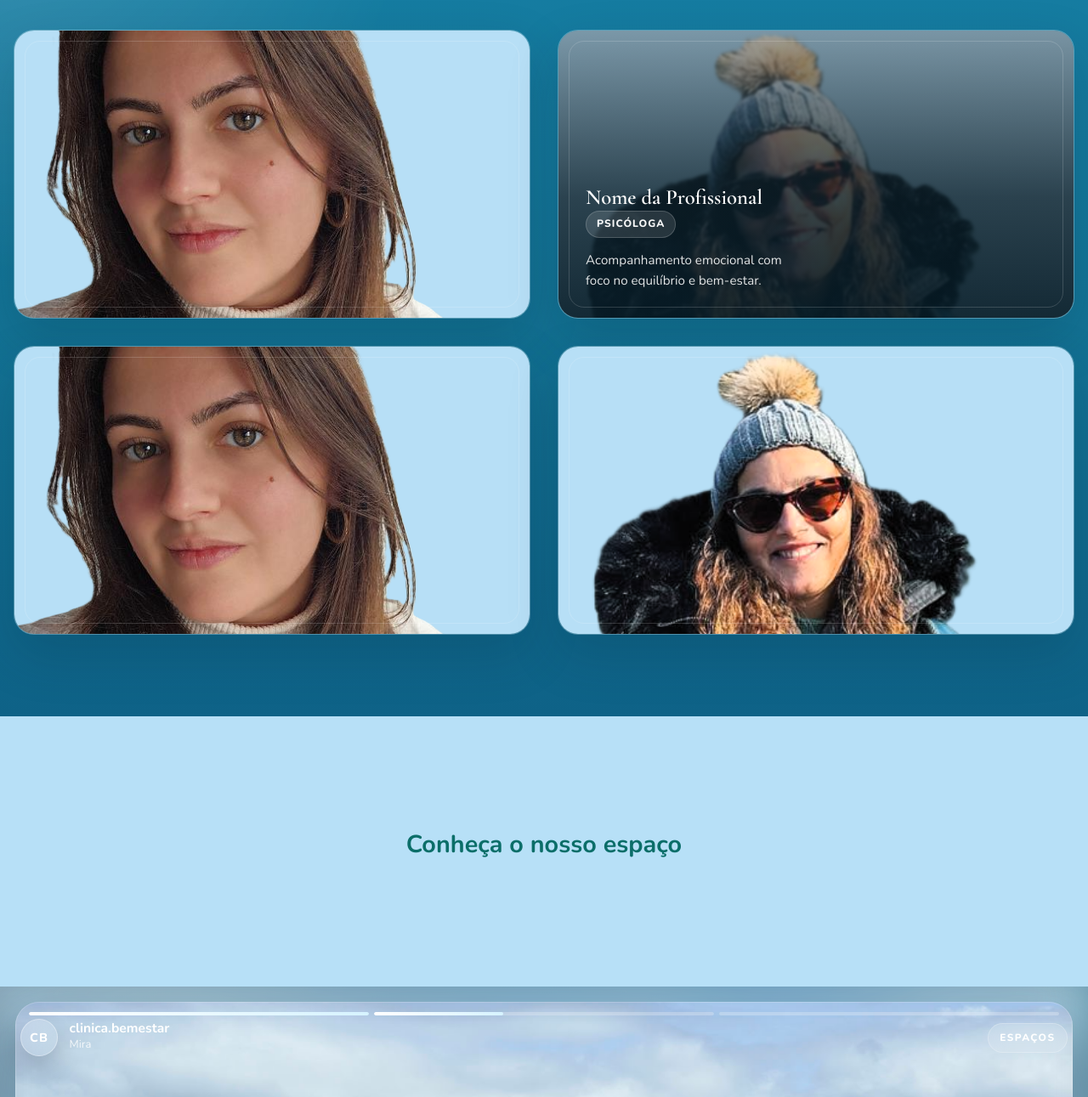
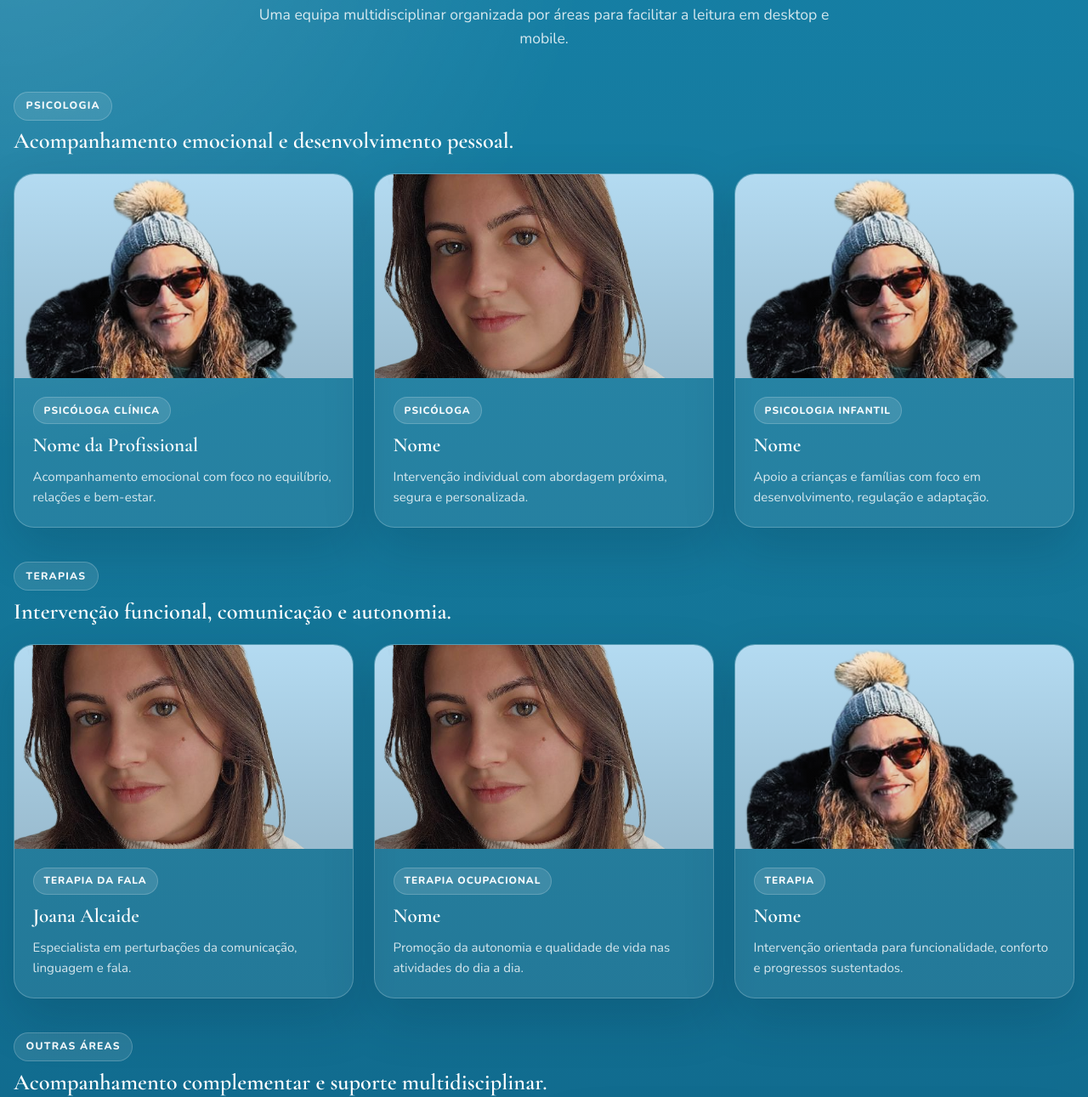
Before and after one commit to andre170594/siteClinica, a website: page index.html in a window 1280 px wide. Shown: the part 2873-4164 px from the top of the page at 85% size. Drawn offline with nearby package versions, Linux system fonts and the light colour scheme.

Commit message:
v1.9.9.1

```diff
--- a/assets/css/team.css
+++ b/assets/css/team.css
@@ -1,5 +1,5 @@
 /*==============================
-EQUIPA NOVA
+  EQUIPA
 ==============================*/
 
 .team {
@@ -9,173 +9,185 @@ EQUIPA NOVA
         linear-gradient(180deg, #1680a6 0%, #137395 55%, #0e6287 100%);
 }
 
-/* GRID */
-.team-grid {
+.team-groups {
     display: grid;
-    grid-template-columns: repeat(2, 1fr);
-    gap: 2rem;
+    gap: 2.5rem;
     margin-top: 3rem;
 }
 
-/* CARD */
+.team-group {
+    display: grid;
+    gap: 1.5rem;
+}
+
+.team-group-header {
+    display: flex;
+    flex-direction: column;
+    gap: 0.65rem;
+    max-width: 680px;
+}
+
+.team-group-kicker {
+    display: inline-flex;
+    align-items: center;
+    width: fit-content;
+    min-height: 34px;
+    padding: 0.35rem 0.85rem;
+    border-radius: 999px;
+    border: 1px solid rgba(255, 255, 255, 0.2);
+    background: rgba(255, 255, 255, 0.1);
+    color: rgba(255, 255, 255, 0.94);
+    font-size: 0.76rem;
+    font-weight: 800;
+    letter-spacing: 0.1em;
+    text-transform: uppercase;
+}
+
+.team-group-header h3 {
+    color: #ffffff;
+    font-size: 1.65rem;
+    line-height: 1.08;
+    font-family: var(--font-display), serif;
+    font-weight: 600;
+}
+
+.team-cards {
+    display: grid;
+    grid-template-columns: repeat(3, minmax(0, 1fr));
+    gap: 1.5rem;
+}
+
+.team-cards-compact {
+    grid-template-columns: repeat(2, minmax(0, 1fr));
+}
+
 .team-card {
-    position: relative;
+    display: grid;
+    grid-template-rows: 240px 1fr;
+    min-height: 100%;
+    background: rgba(255, 255, 255, 0.08);
+    border: 1px solid rgba(255, 255, 255, 0.22);
+    border-radius: 24px;
     overflow: hidden;
-    cursor: pointer;
-    height: 340px;
-    background: rgba(255, 255, 255, 0.08);
-    border: 1px solid rgba(255,255,255,0.22);
-    border-radius: 24px;
     box-shadow: 0 24px 60px rgba(8, 34, 49, 0.18);
     transition: transform 0.22s ease, box-shadow 0.22s ease, border-color 0.22s ease;
 }
 
-.team-card::before {
+.team-card-media {
+    position: relative;
+    overflow: hidden;
+}
+
+.team-card-media::after {
     content: "";
     position: absolute;
-    inset: 12px;
-    border-radius: 18px;
-    border: 1px solid rgba(255, 255, 255, 0.16);
-    pointer-events: none;
-    z-index: 2;
+    inset: 0;
+    background: linear-gradient(180deg, rgba(0, 0, 0, 0.02), rgba(0, 0, 0, 0.16));
 }
 
-/* IMAGEM */
-.team-card img {
+.team-card-media img {
     width: 100%;
     height: 100%;
     object-fit: cover;
+    object-position: center top;
     background: rgb(183, 223, 246);
-    object-position: center top;
     transform: scale(1.01);
-    transition: transform 0.45s ease, filter 0.45s ease;
+    transition: transform 0.35s ease, filter 0.35s ease;
 }
 
-/* OVERLAY */
-.team-overlay {
-    position: absolute;
-    inset: 0;
-    background:
-        linear-gradient(180deg, rgba(4, 25, 36, 0.1) 0%, rgba(4, 25, 36, 0.7) 58%, rgba(4, 25, 36, 0.88) 100%),
-        linear-gradient(135deg, rgba(183, 223, 246, 0.16), rgba(255, 255, 255, 0.04));
-    color: white;
+.team-card-body {
     display: flex;
     flex-direction: column;
-    justify-content: flex-end;
-    align-items: flex-start;
-    text-align: left;
-    padding: 2rem;
-    opacity: 0;
-    transform: translateY(16px);
-    transition: opacity 0.24s ease, transform 0.24s ease;
-    z-index: 1;
+    gap: 0.8rem;
+    padding: 1.35rem 1.35rem 1.45rem;
+    color: #ffffff;
 }
 
-/* TEXTO */
-.team-overlay h3 {
-    font-size: 1.55rem;
-    margin-bottom: 0.2rem;
-    font-family: var(--font-display), serif;
-    font-weight: 600;
-    line-height: 1.05;
-}
-
-.team-overlay span {
+.team-role {
     display: inline-flex;
     align-items: center;
+    width: fit-content;
     min-height: 32px;
     padding: 0.28rem 0.75rem;
     border-radius: 999px;
-    font-size: 0.76rem;
+    background: rgba(255, 255, 255, 0.12);
+    border: 1px solid rgba(255, 255, 255, 0.18);
+    color: rgba(255, 255, 255, 0.96);
+    font-size: 0.74rem;
     font-weight: 800;
     letter-spacing: 0.08em;
     text-transform: uppercase;
-    color: rgba(255, 255, 255, 0.96);
-    background: rgba(255, 255, 255, 0.12);
-    border: 1px solid rgba(255, 255, 255, 0.18);
-    margin-bottom: 0.95rem;
 }
 
-.team-overlay p {
-    max-width: 28ch;
-    font-size: 0.95rem;
-    line-height: 1.55;
-    color: rgba(255, 255, 255, 0.88);
+.team-card-body h4 {
+    font-size: 1.45rem;
+    line-height: 1.05;
+    font-family: var(--font-display), serif;
+    font-weight: 600;
 }
 
-/* =========================
-HOVER (UTILIZADOR)
-========================= */
+.team-card-body p {
+    color: rgba(255, 255, 255, 0.82);
+    font-size: 0.94rem;
+    line-height: 1.6;
+}
 
 @media (hover: hover) and (pointer: fine) {
     .team-card:hover {
         transform: translateY(-4px);
-        border-color: rgba(255,255,255,0.32);
-        box-shadow: 0 24px 55px rgba(5, 24, 35, 0.24);
+        border-color: rgba(255, 255, 255, 0.34);
+        box-shadow: 0 28px 56px rgba(5, 24, 35, 0.24);
     }
 
-    .team-card:hover img {
+    .team-card:hover .team-card-media img {
         transform: scale(1.04);
-        filter: blur(1.5px) brightness(0.7);
-    }
-
-    .team-card:hover .team-overlay {
-        opacity: 1;
-        transform: translateY(0);
+        filter: saturate(1.04);
     }
 }
 
-.team-card.auto-active img {
-    transform: scale(1.04);
-    filter: blur(1.5px) brightness(0.7);
+@media (max-width: 1100px) {
+    .team-cards {
+        grid-template-columns: repeat(2, minmax(0, 1fr));
+    }
+
+    .team-cards-compact {
+        grid-template-columns: repeat(2, minmax(0, 1fr));
+    }
 }
 
-.team-card.auto-active .team-overlay {
-    opacity: 1;
-    transform: translateY(0);
-}
+@media (max-width: 768px) {
+    .team {
+        padding: 4rem 1rem;
+    }
 
-/* RESPONSIVO */
-@media(max-width:768px){
-    .team-grid {
+    .team-groups {
+        gap: 2rem;
+    }
+
+    .team-group-header h3 {
+        font-size: 1.4rem;
+    }
+
+    .team-cards,
+    .team-cards-compact {
         grid-template-columns: 1fr;
         gap: 1rem;
     }
 
     .team-card {
-        height: 300px;
+        grid-template-rows: 220px 1fr;
         border-radius: 20px;
     }
 
-    .team-card::before {
-        inset: 10px;
-        border-radius: 16px;
+    .team-card-body {
+        padding: 1.15rem 1.15rem 1.25rem;
     }
 
-    .team-overlay {
-        padding: 1.35rem;
+    .team-card-body h4 {
+        font-size: 1.3rem;
     }
 
-    .team-overlay h3 {
-        font-size: 1.35rem;
-    }
-
-    .team-overlay p {
+    .team-card-body p {
         font-size: 0.9rem;
     }
-
-    .team-card.active {
-        transform: none;
-        box-shadow: 0 18px 34px rgba(0,0,0,0.2);
-    }
-
-    .team-card.active img {
-        transform: scale(1.03);
-        filter: blur(1.5px) brightness(0.72);
-    }
-
-    .team-card.active .team-overlay {
-        opacity: 1;
-        transform: translateY(0);
-    }
 }
--- a/index.html
+++ b/index.html
@@ -215,44 +215,126 @@
         <div class="contact-left reveal reveal-zoom section-header">
           <div class="section-kicker" style="color: #c7ddfa">Equipa</div>
           <h2 class="section-title">Profissionais pr&oacute;ximos, humanos e especializados.</h2>
+          <p class="section-subtitle" style="color: rgba(255, 255, 255, 0.82);">
+            Uma equipa multidisciplinar organizada por &aacute;reas para facilitar a leitura em desktop e mobile.
+          </p>
         </div>
 
-        <div class="team-grid">
-          <article class="contact-left reveal reveal-left team-card" style="transition: 1000ms 0s;">
-            <img src="assets/icons/equipa/user01.png" alt="Joana Alcaide" loading="lazy" decoding="async" />
-            <div class="team-overlay">
-              <h3>Joana Alcaide</h3>
-              <span>Terapeuta da Fala</span>
-              <p>Especialista em perturba&ccedil;&otilde;es da comunica&ccedil;&atilde;o e linguagem.</p>
+        <div class="team-groups">
+          <section class="team-group contact-left reveal reveal-left">
+            <div class="team-group-header">
+              <span class="team-group-kicker">Psicologia</span>
+              <h3>Acompanhamento emocional e desenvolvimento pessoal.</h3>
             </div>
-          </article>
 
-          <article class="contact-left reveal reveal-right team-card" style="transition: 1000ms 0s;">
-            <img src="assets/icons/equipa/user02.png" alt="Profissional da equipa" loading="lazy" decoding="async" />
-            <div class="team-overlay">
-              <h3>Nome da Profissional</h3>
-              <span>Psic&oacute;loga</span>
-              <p>Acompanhamento emocional com foco no equil&iacute;brio e bem-estar.</p>
+            <div class="team-cards">
+              <article class="team-card">
+                <div class="team-card-media">
+                  <img src="assets/icons/equipa/user02.png" alt="Nome da Profissional" loading="lazy" decoding="async" />
+                </div>
+                <div class="team-card-body">
+                  <span class="team-role">Psic&oacute;loga Cl&iacute;nica</span>
+                  <h4>Nome da Profissional</h4>
+                  <p>Acompanhamento emocional com foco no equil&iacute;brio, rela&ccedil;&otilde;es e bem-estar.</p>
+                </div>
+              </article>
+
+              <article class="team-card">
+                <div class="team-card-media">
+                  <img src="assets/icons/equipa/user01.png" alt="Profissional de Psicologia" loading="lazy" decoding="async" />
+                </div>
+                <div class="team-card-body">
+                  <span class="team-role">Psic&oacute;loga</span>
+                  <h4>Nome</h4>
+                  <p>Interven&ccedil;&atilde;o individual com abordagem pr&oacute;xima, segura e personalizada.</p>
+                </div>
+              </article>
+
+              <article class="team-card">
+                <div class="team-card-media">
+                  <img src="assets/icons/equipa/user02.png" alt="Profissional de Psicologia Infantil" loading="lazy" decoding="async" />
+                </div>
+                <div class="team-card-body">
+                  <span class="team-role">Psicologia Infantil</span>
+                  <h4>Nome</h4>
+                  <p>Apoio a crian&ccedil;as e fam&iacute;lias com foco em desenvolvimento, regula&ccedil;&atilde;o e adapta&ccedil;&atilde;o.</p>
+                </div>
+              </article>
             </div>
-          </article>
+          </section>
 
-          <article class="contact-left reveal reveal-left team-card" style="transition: 1000ms 0s;">
-            <img src="assets/icons/equipa/user01.png" alt="Profissional da equipa" loading="lazy" decoding="async" />
-            <div class="team-overlay">
-              <h3>Nome</h3>
-              <span>Terapia Ocupacional</span>
-              <p>Promo&ccedil;&atilde;o da autonomia e qualidade de vida.</p>
+          <section class="team-group contact-left reveal reveal-right">
+            <div class="team-group-header">
+              <span class="team-group-kicker">Terapias</span>
+              <h3>Interven&ccedil;&atilde;o funcional, comunica&ccedil;&atilde;o e autonomia.</h3>
             </div>
-          </article>
 
-          <article class="contact-left reveal reveal-right team-card" style="transition: 1000ms 0s;">
-            <img src="assets/icons/equipa/user02.png" alt="Profissional da equipa" loading="lazy" decoding="async" />
-            <div class="team-overlay">
-              <h3>Nome</h3>
-              <span>Especialidade</span>
-              <p>Descri&ccedil;&atilde;o breve da especialidade.</p>
+            <div class="team-cards">
+              <article class="team-card">
+                <div class="team-card-media">
+                  <img src="assets/icons/equipa/user01.png" alt="Joana Alcaide" loading="lazy" decoding="async" />
+                </div>
+                <div class="team-card-body">
+                  <span class="team-role">Terapia da Fala</span>
+                  <h4>Joana Alcaide</h4>
+                  <p>Especialista em perturba&ccedil;&otilde;es da comunica&ccedil;&atilde;o, linguagem e fala.</p>
+                </div>
+              </article>
+
+              <article class="team-card">
+                <div class="team-card-media">
+                  <img src="assets/icons/equipa/user01.png" alt="Profissional de Terapia Ocupacional" loading="lazy" decoding="async" />
+                </div>
+                <div class="team-card-body">
+                  <span class="team-role">Terapia Ocupacional</span>
+                  <h4>Nome</h4>
+                  <p>Promo&ccedil;&atilde;o da autonomia e qualidade de vida nas atividades do dia a dia.</p>
+                </div>
+              </article>
+
+              <article class="team-card">
+                <div class="team-card-media">
+                  <img src="assets/icons/equipa/user02.png" alt="Profissional de Terapia" loading="lazy" decoding="async" />
+                </div>
+                <div class="team-card-body">
+                  <span class="team-role">Terapia</span>
+                  <h4>Nome</h4>
+                  <p>Interven&ccedil;&atilde;o orientada para funcionalidade, conforto e progressos sustentados.</p>
+                </div>
+              </article>
             </div>
-          </article>
+          </section>
+
+          <section class="team-group contact-left reveal reveal-left">
+            <div class="team-group-header">
+              <span class="team-group-kicker">Outras &Aacute;reas</span>
+              <h3>Acompanhamento complementar e suporte multidisciplinar.</h3>
+            </div>
+
+            <div class="team-cards team-cards-compact">
+              <article class="team-card">
+                <div class="team-card-media">
+                  <img src="assets/icons/equipa/user02.png" alt="Profissional de Especialidade" loading="lazy" decoding="async" />
+                </div>
+                <div class="team-card-body">
+                  <span class="team-role">Especialidade</span>
+                  <h4>Nome</h4>
+                  <p>Descri&ccedil;&atilde;o breve da &aacute;rea e da forma como complementa a equipa.</p>
+                </div>
+              </article>
+
+              <article class="team-card">
+                <div class="team-card-media">
+                  <img src="assets/icons/equipa/user01.png" alt="Profissional de Especialidade" loading="lazy" decoding="async" />
+                </div>
+                <div class="team-card-body">
+                  <span class="team-role">Especialidade</span>
+                  <h4>Nome</h4>
+                  <p>Acompanhamento t&eacute;cnico e humano com foco no percurso de cada pessoa.</p>
+                </div>
+              </article>
+            </div>
+          </section>
         </div>
       </div>
     </section>
@@ -437,8 +519,7 @@
 <script src="assets/js/main.js"></script>
 <script src="assets/js/heroSlider.js"></script>
 <script src="assets/js/services.js"></script>
-<script src="assets/js/equipa.js"></script>
-<script src="assets/js/galeria.js"></script>
+    <script src="assets/js/galeria.js"></script>
 <script src="assets/js/navbar.js"></script>
 <script src="assets/js/form.js"></script>
 <script src="https://unpkg.com/aos@2.3.1/dist/aos.js"></script>
```
